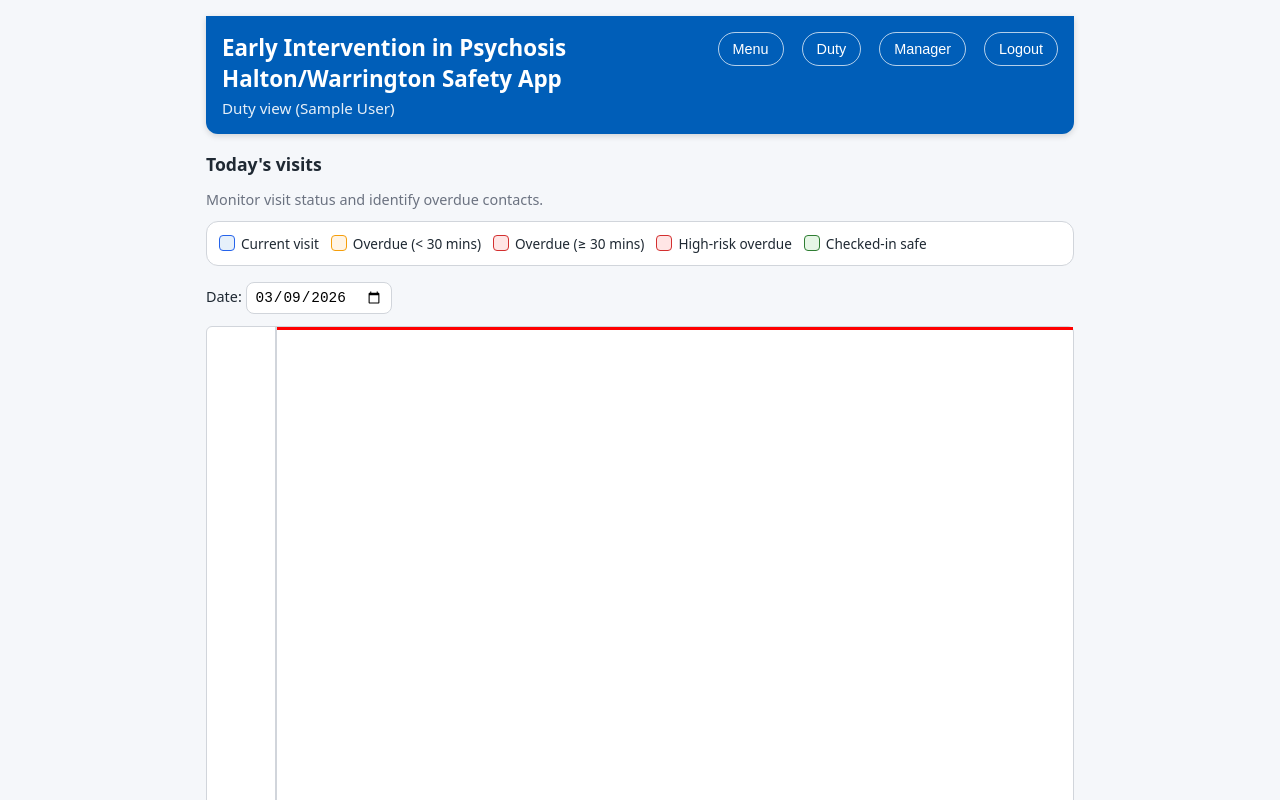
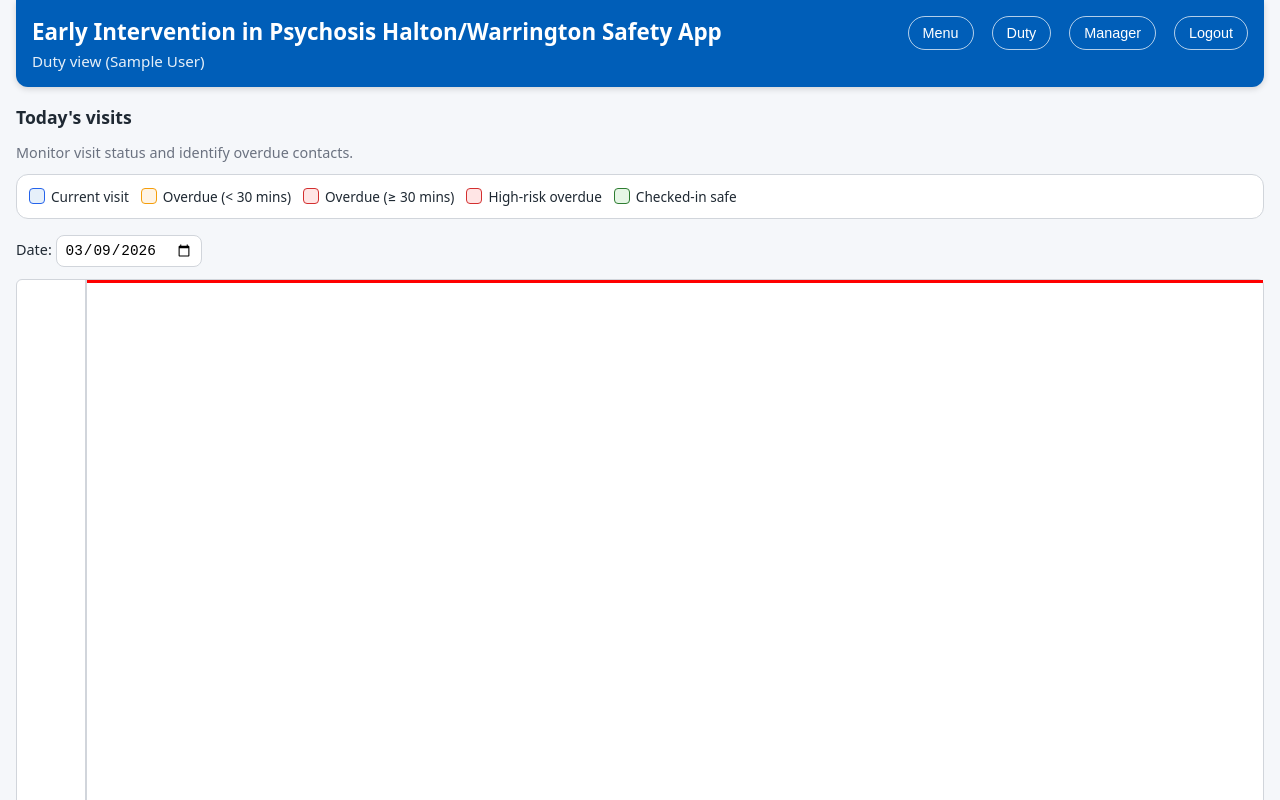
Before and after one commit to buttersbridge/nhs-safety-app, a website: page public/duty.html in a window 1280 px wide. Shown: the top 800 px of the page. Drawn offline with Linux system fonts and the light colour scheme; no server answers; sample sign-in values are in the browser's storage.

```diff
--- a/public/duty.html
+++ b/public/duty.html
@@ -6,7 +6,7 @@
   <title>Duty Dashboard</title>
   <link rel="stylesheet" href="styles.css">
 </head>
-<body>
+<body class="duty-page">
   <div class="app">
 
     <!-- HEADER -->
--- a/public/styles.css
+++ b/public/styles.css
@@ -648,3 +648,16 @@ a:hover {
   z-index: 50;
   pointer-events: none;
 }
+
+/* Duty page should be full width */
+body.duty-page .app {
+  max-width: none;
+  width: 100%;
+  padding: 0 16px;
+}
+
+/* Allow section to expand fully */
+body.duty-page .section {
+  width: 100%;
+  overflow: visible;
+}
```
